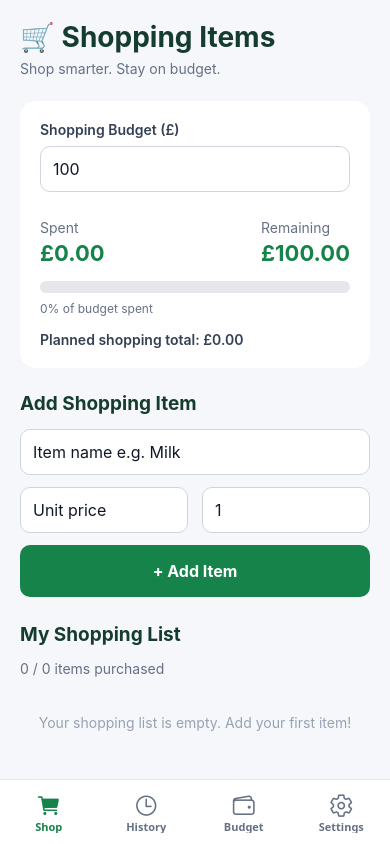
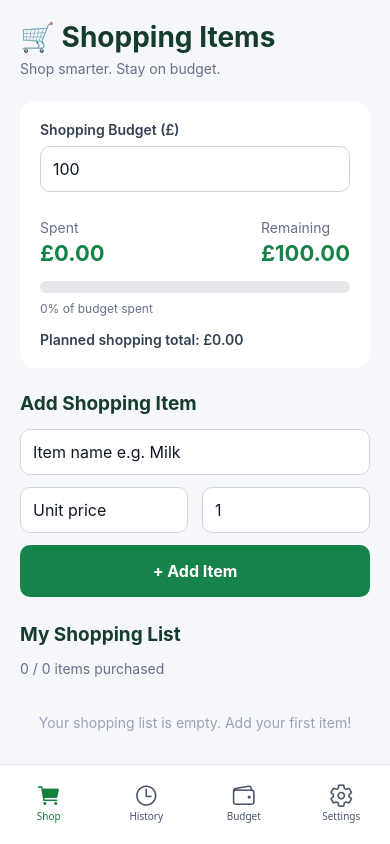
Before and after one commit to mathiers/shopping-items, a React Native app: screen / in a window 390 px wide. Built offline with nearby package versions, Linux system fonts and the light colour scheme.

Commit message:
style: improve bottom navigation spacing and visibility

```diff
--- a/App.tsx
+++ b/App.tsx
@@ -46,18 +46,19 @@ export default function App() {
         initialRouteName="Shop"
         screenOptions={({ route }) => ({
           headerShown: false,
-          tabBarActiveTintColor: '#16834a',
-          tabBarInactiveTintColor: '#667085',
+          tabBarActiveTintColor: '#15803d',
+          tabBarInactiveTintColor: '#475569',
           tabBarStyle: {
             backgroundColor: '#ffffff',
             borderTopColor: '#e5e7eb',
-            height: 65,
-            paddingTop: 6,
-            paddingBottom: 6,
+            borderTopWidth: 1,
+            height: 80,
+            paddingTop: 8,
+            paddingBottom: 12,
+            elevation: 8,
           },
-          tabBarLabelStyle: {
-            fontSize: 11,
-            fontWeight: '600',
+          tabBarItemStyle: {
+            paddingVertical: 3,
           },
           tabBarIcon: ({ focused, color, size }) => {
             let iconName: React.ComponentProps<
@@ -119,4 +120,8 @@ const styles = StyleSheet.create({
     color: '#667085',
     textAlign: 'center',
   },
+  tabBarLabelStyle: {
+  fontSize: 12,
+  fontWeight: '700',
+  },
 });
```
